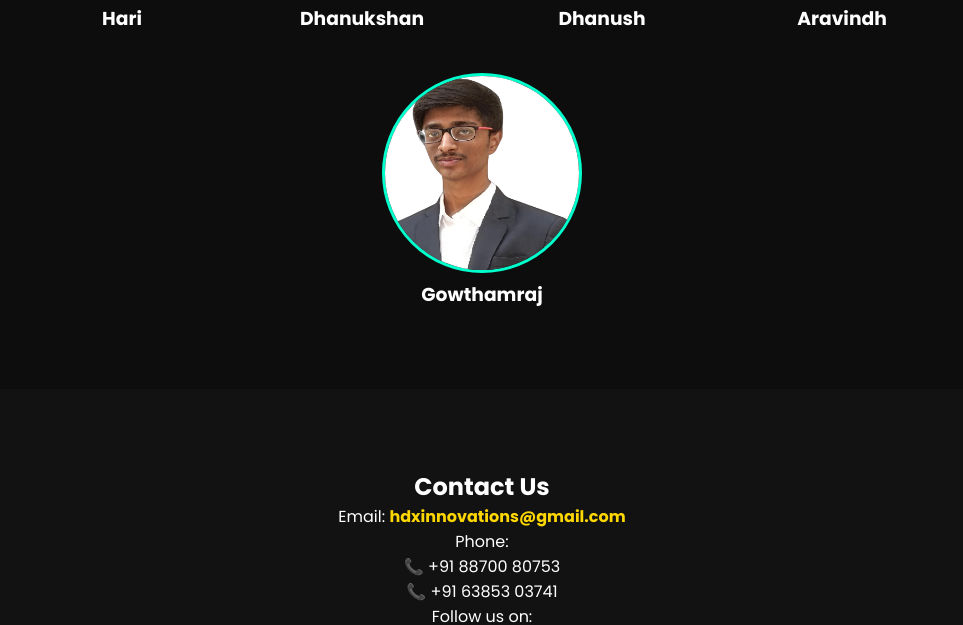
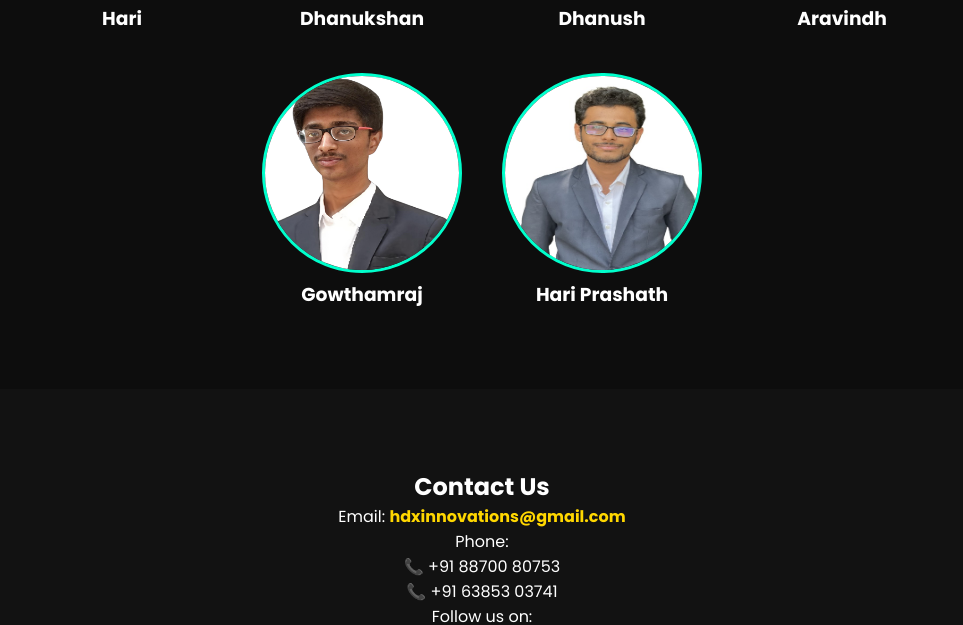
Before and after one commit to hdxinnovations/profile, a plain HTML site: page index.html in a window 1280 px wide. Shown: the part 2459-3084 px from the top of the page, without its empty margins (158-1121 px from the left). Drawn offline with Linux system fonts and the light colour scheme.

Commit message:
Update index.html

```diff
--- a/index.html
+++ b/index.html
@@ -120,6 +120,10 @@
                 <img src="gouthamraj.jpg" alt="Gouthamraj R">
                 <h3>Gowthamraj</h3>
             </div>
+            <div class="team-member">
+                <img src="machi-removebg-preview.jpg" alt="Hari Prashath M G">
+                <h3>Hari Prashath</h3>
+            </div>
         </div>
     </section>
 
```
